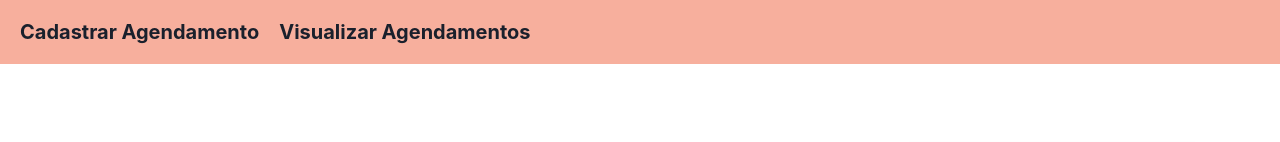
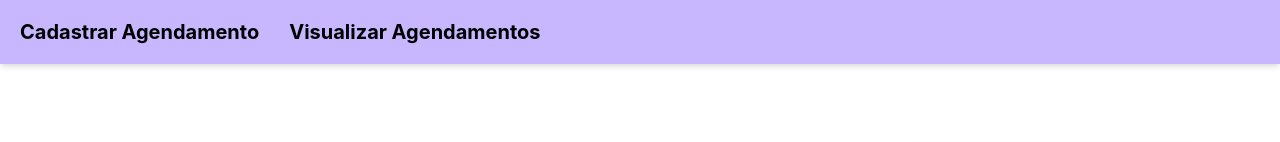
Before and after one commit to SamsSouza22/FrontendPitang2024, a React (Vite) app in the folder frontend/: page /agendamentos in a window 1280 px wide. Shown: the top 142 px of the page. Built offline with nearby package versions, Linux system fonts and the light colour scheme; no server answers.

Commit message:
:lipstick: feat: Estilizando NavBar

```diff
--- a/frontend/src/components/NavBar.jsx
+++ b/frontend/src/components/NavBar.jsx
@@ -1,32 +1,37 @@
-import {
-    Flex,
-    Heading,
-    Spacer,
-    HStack,
-    Link,
-  } from "@chakra-ui/react";
+import { Flex, Heading, Spacer, HStack, Link } from "@chakra-ui/react";
 import { Link as RouterLink } from "react-router-dom";
 
 const NavBar = () => {
-
   return (
     <Flex
       as="nav"
       p="20px"
       alignItems="center"
-        bg="#f7af9d"
+      bg="#C8B6FF"
+      boxShadow="md"
       top="0"
       width="100%"
       zIndex="1000"
+      position="sticky"
     >
-        <HStack spacing="20px">
-          <Heading as="h2" size="md">
-            <Link as={RouterLink} to="/" _hover={{ textDecoration: "none" }}>
+      <HStack spacing="30px">
+        <Heading as="h2" size="md" color="black">
+          <Link
+            as={RouterLink}
+            to="/"
+            _hover={{ textDecoration: "none", color: "gray.600" }}
+            transition="color 0.2s"
+          >
             Cadastrar Agendamento
           </Link>
         </Heading>
-          <Heading as="h2" size="md">
-            <Link as={RouterLink} to="/agendamentos" _hover={{ textDecoration: "none" }}>
+        <Heading as="h2" size="md" color="black">
+          <Link
+            as={RouterLink}
+            to="/agendamentos"
+            _hover={{ textDecoration: "none", color: "gray.600" }}
+            transition="color 0.2s"
+          >
             Visualizar Agendamentos
           </Link>
         </Heading>
```
Lines whose indentation alone changed are shown as unchanged.
